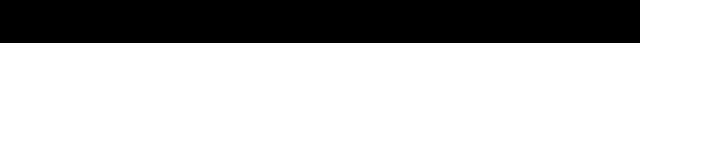
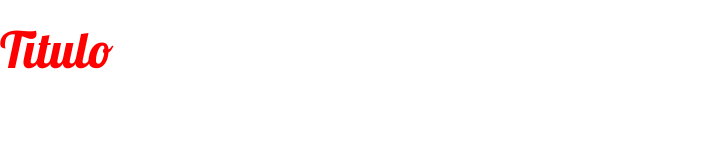
Before and after one commit to JeysonJosueGomezVillamizarADSI/Curso-CSS, a plain HTML site: page index.html in a window 1280 px wide. Shown: the whole page, without its empty margins (0-703 px from the left). Drawn offline with Linux system fonts and the light colour scheme.

Commit message:
Tipografías externas

```diff
--- a/index.html
+++ b/index.html
@@ -1,15 +1,21 @@
 <!DOCTYPE html>
 <html lang="en">
+
 <head>
     <meta charset="UTF-8">
     <meta http-equiv="X-UA-Compatible" content="IE=edge">
     <meta name="viewport" content="width=device-width, initial-scale=1.0">
-    <title>Unidades</title>
+    <title>Tipografías externas</title>
     <link rel="stylesheet" href="style.css">
-</head>
+    <link rel="preconnect" href="https://fonts.googleapis.com">
+<link rel="preconnect" href="https://fonts.gstatic.com" crossorigin>
+<link href="https://fonts.googleapis.com/css2?family=Lobster&display=swap" rel="stylesheet"
+
+
 <body>
     <div class="contact-form">
         <h2 class="contact-form_h2">Titulo</h2>
     </div>
 </body>
+
 </html>
--- a/style.css
+++ b/style.css
@@ -1,11 +1,16 @@
 *{
+    font-family: 'Lobster', cursive;
     padding: 0px;
     margin: 0px;
+    font-weight: 100;
 }
 
 .contact-form{
 font-size: 25px;
-background-color: black;
-width: 50vw;
-height: 50%;
 }
+.contact-form_h2{
+    font-size: 2em;
+    font-family: 'Lobster', cursive;
+    line-height: 2;
+    color: red;
+}
```
